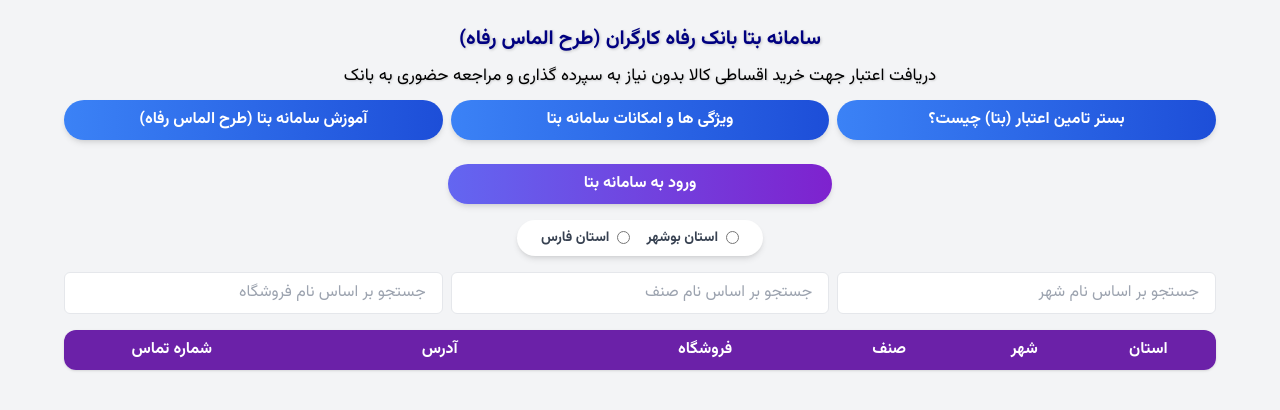
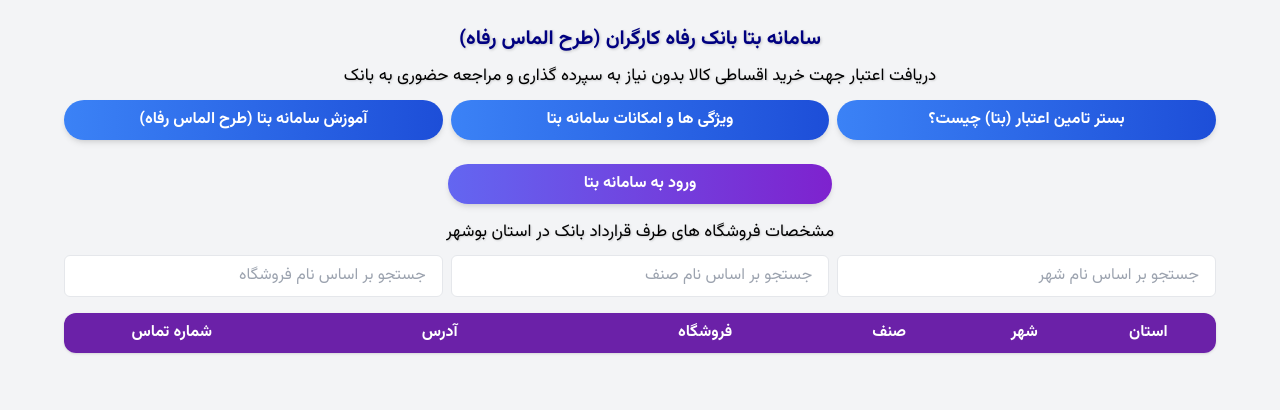
Before and after one commit to rbank724/beta-bushehr, a plain HTML site: page index.html in a window 1280 px wide. Drawn offline with nearby package versions, Linux system fonts and the light colour scheme; no server answers.

Commit message:
Update index.html

```diff
--- a/index.html
+++ b/index.html
@@ -84,18 +84,8 @@
 </div>
 
 
-  <!-- انتخاب استان -->
-<div class="flex justify-center mb-4">
-  <div class="flex space-x-4 rtl:space-x-reverse bg-white shadow-md rounded-full px-6 py-2">
-    <label class="flex items-center space-x-2 rtl:space-x-reverse cursor-pointer">
-      <input type="radio" name="province" value="بوشهر" onclick="filterByProvince(this.value)" class="form-radio text-indigo-600">
-      <span class="text-sm font-bold text-gray-700">استان بوشهر</span>
-    </label>
-    <label class="flex items-center space-x-2 rtl:space-x-reverse cursor-pointer">
-      <input type="radio" name="province" value="فارس" onclick="filterByProvince(this.value)" class="form-radio text-indigo-600">
-      <span class="text-sm font-bold text-gray-700">استان فارس</span>
-    </label>
-  </div>
+<div class="subtitle text-center mx-auto max-w-3xl overflow-wrap-break-word">
+  مشخصات فروشگاه های طرف قرارداد بانک در استان بوشهر
 </div>
 
   <!-- باکس‌های جستجو -->
```
